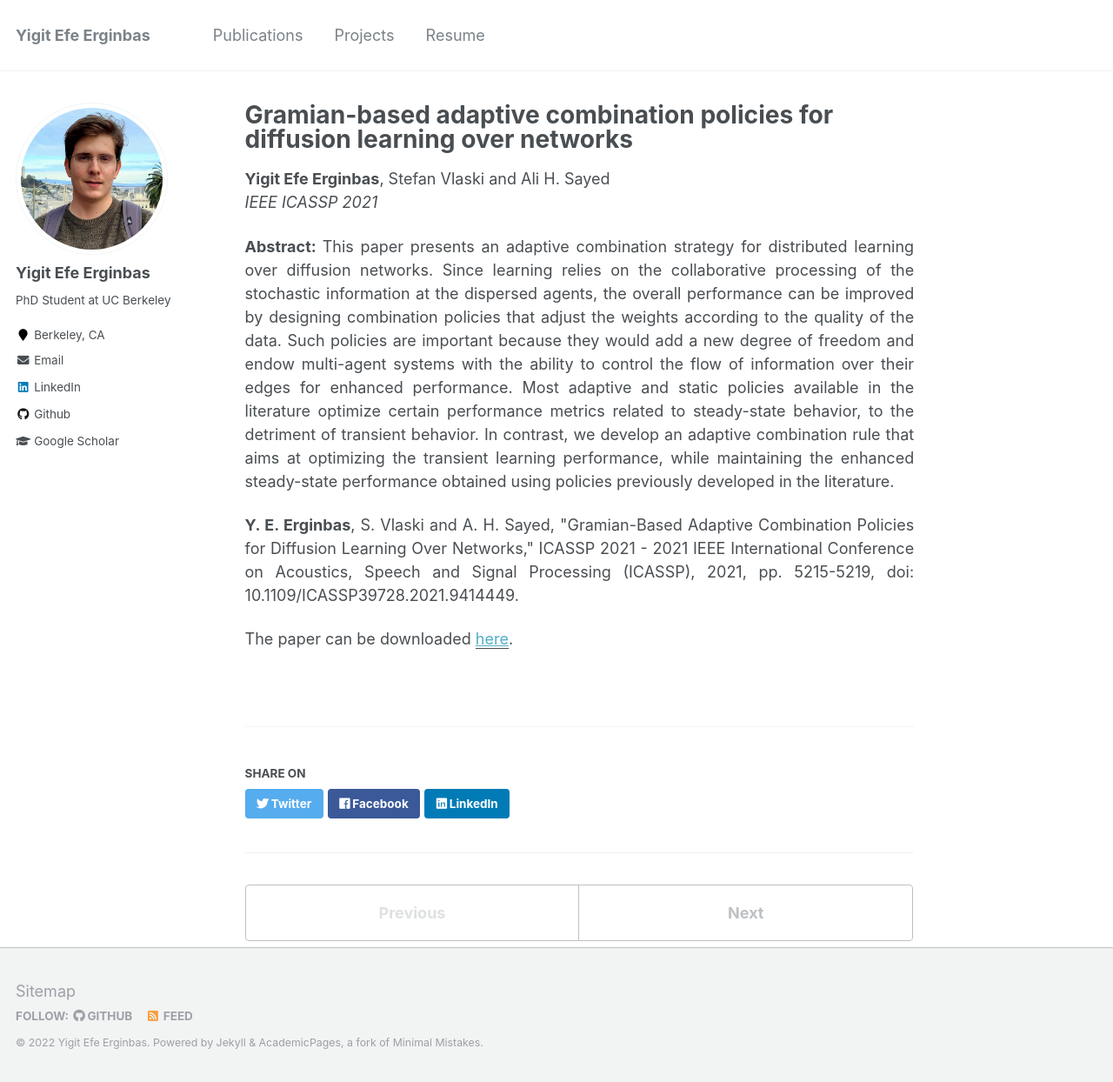
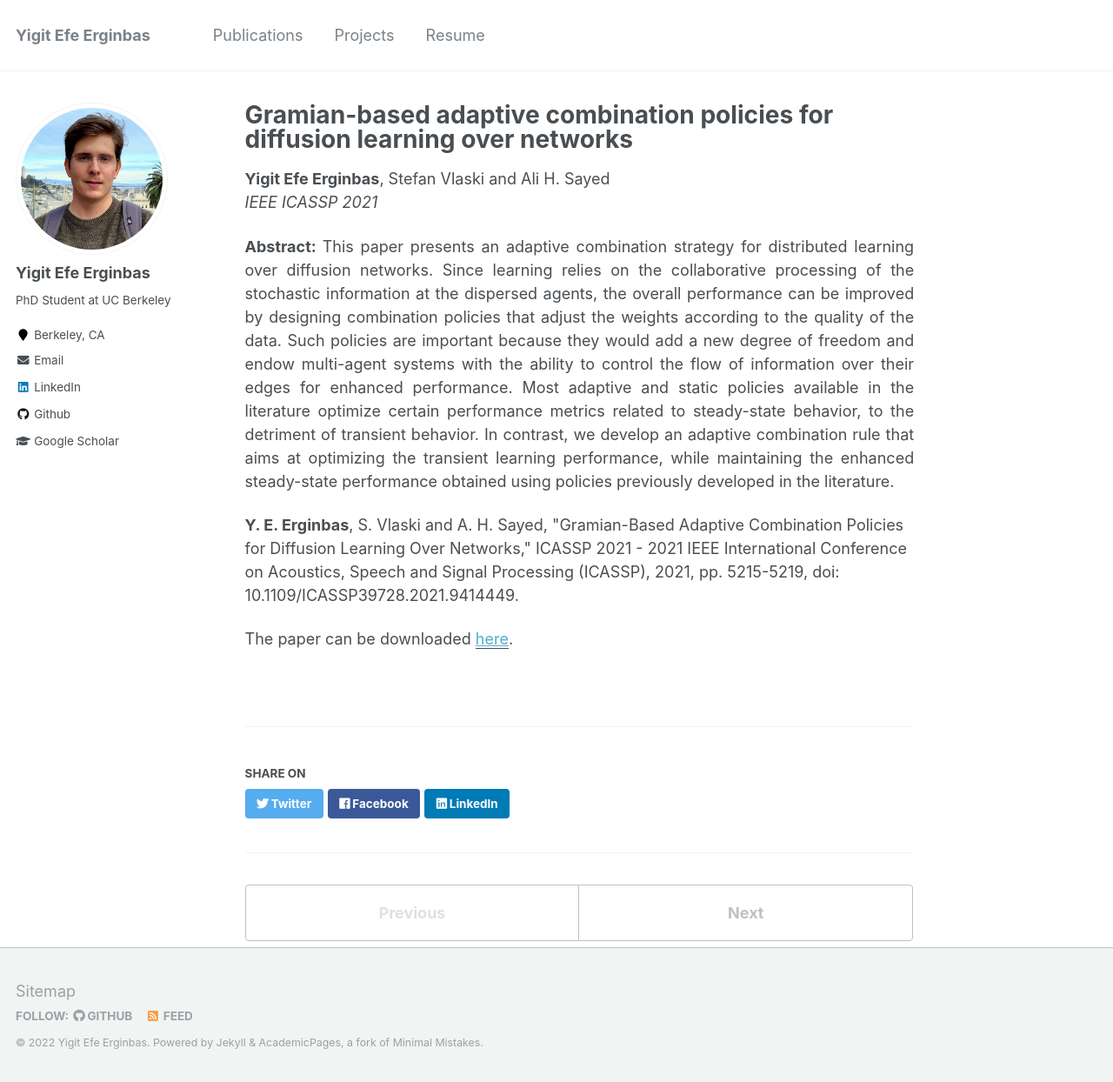
Before and after one commit to erginbas/erginbas.github.io, a Jekyll site: the page built from _publications/2021-06-icassp-publication.md, in a window 1280 px wide and 1244 px high. Shown: the whole window at 87% size. Built offline with Jekyll 4.4.1, drawn with Linux system fonts in a browser that asks for light colours.

Commit message:
no message

```diff
--- a/_layouts/single.html
+++ b/_layouts/single.html
@@ -37,7 +37,7 @@ layout: default
         {% if page.collection == 'teaching' %}
           <p> {{ page.type }}, <i>{{ page.venue }}</i>, {{ page.date | default: "1900-01-01" | date: "%Y" }} </p>
         {% elsif page.venue and page.date and page.authors %}
-        <p>{{ page.authors }} <br> <i>{{ page.venue }}</i> </p>
+          <p>{{ page.authors }} <br> <i>{{ page.venue }}</i> </p>
         {% endif %}
 
         {% if page.abstract %}
@@ -45,7 +45,7 @@ layout: default
         {% endif %}
 
         {% if page.citation %}
-          <p align="justify"> {{ page.citation }} </p>
+          <p> {{ page.citation }} </p>
         {% endif %}
 
         {% if page.paperurl %}
```
